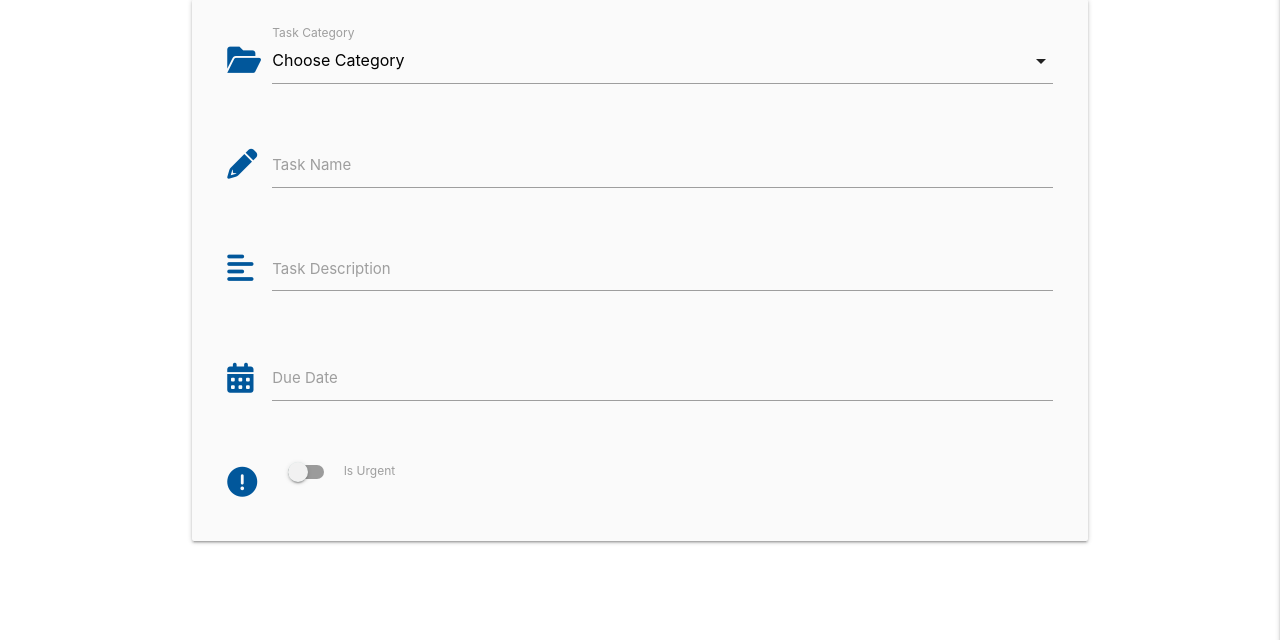
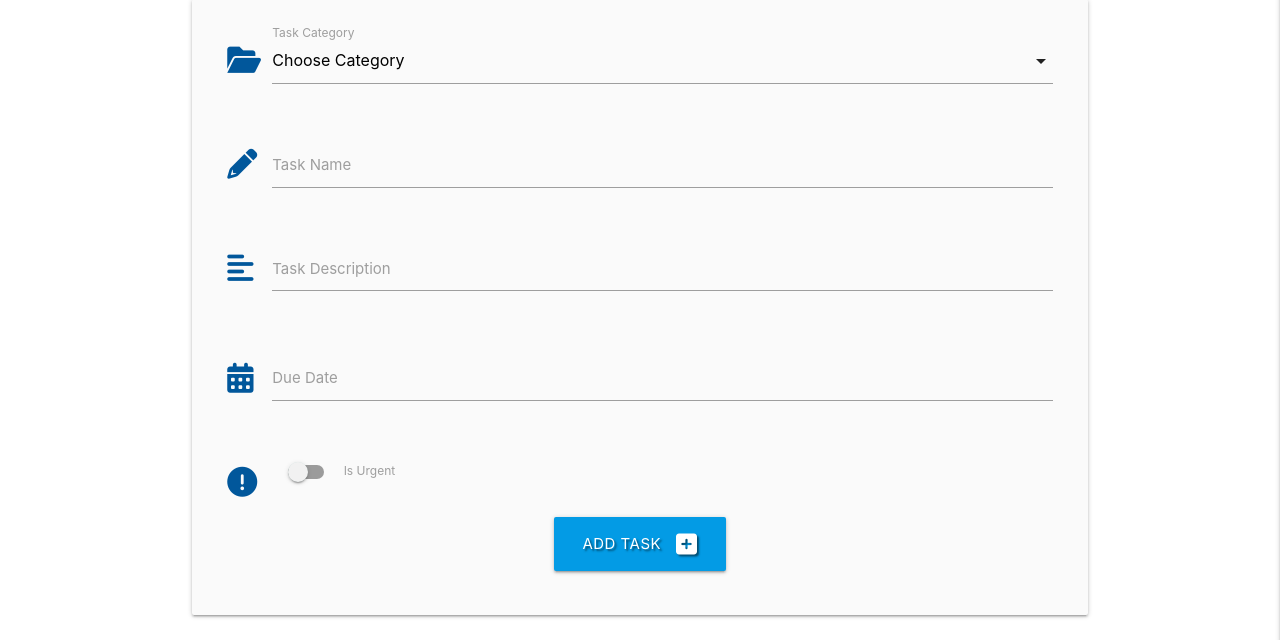
Before and after one commit to Carhul/flaskMiniProject, a Flask app: page /add_task in a window 1280 px wide. Shown: the part 160-800 px from the top of the page. Run offline with Flask 2, Linux system fonts and the light colour scheme; data that the repository does not hold is empty; some libraries are stand-ins or nearby versions.

Commit message:
Allow user to submit tasks to db

```diff
--- a/app.py
+++ b/app.py
@@ -98,8 +98,22 @@ def logout():
     return redirect(url_for("login"))
 
 
-@app.route("/add_task")
+@app.route("/add_task", methods=["GET", "POST"])
 def add_task():
+    if request.method == "POST":
+        is_urgent = "on" if request.form.get("is_urgent") else "off"
+        task = {
+            "category_name": request.form.get("category_name"),
+            "task_name": request.form.get("task_name"),
+            "task_description": request.form.get("task_description"),
+            "is_urgent": is_urgent,
+            "due_date": request.form.get("due_date"),
+            "created_by": session["user"]
+        }
+        mongo.db.tasks.insert_one(task)
+        flash("Task Successfully Added")
+        return redirect(url_for("get_tasks"))
+
     categories = mongo.db.categories.find().sort("category_name", 1)
     return render_template("add_task.html", categories=categories)
 
--- a/templates/add_task.html
+++ b/templates/add_task.html
@@ -4,7 +4,8 @@
     <h3 class="light-blue-text text-darken-4 center-align">Add Task</h3>
 
     <div class="row card-panel grey lighten-5">
-        <form class="col s12" method="POST" action="">
+        <form class="col s12" method="POST" action="{{ url_for('add_task') }}">
+            <!-- category selection -->
             <div class="row">
                 <div class="input-field col s12">
                     <i class="fa-solid fa-folder-open prefix light-blue-text text-darken-4"></i>
@@ -17,6 +18,7 @@
                     <label for="category_name">Task Category</label>
                 </div>
             </div>
+            <!-- task name -->
             <div class="row">
                 <div class="input-field col s12">
                     <i class="fa-solid fa-pencil prefix light-blue-text text-darken-4"></i>
@@ -25,6 +27,7 @@
                     <label for="task_name">Task Name</label>
                 </div>
             </div>
+            <!-- task description -->
             <div class="row">
                 <div class="input-field col s12">
                     <i class="fa-solid fa-align-left prefix light-blue-text text-darken-4"></i>
@@ -33,6 +36,7 @@
                     <label for="task_description">Task Description</label>
                 </div>
             </div>
+            <!-- due date picker -->
             <div class="row">
                 <div class="input-field col s12">
                     <i class="fa-solid fa-calendar-days prefix light-blue-text text-darken-4"></i>
@@ -40,6 +44,7 @@
                     <label for="due_date">Due Date</label>
                 </div>
             </div>
+            <!-- is urgent toggle -->
             <div class="row">
                 <div class="input-field col s12">
                     <div class="switch">
@@ -52,6 +57,14 @@
                     </div>
                 </div>
             </div>
+            <!-- submit button -->
+            <div class="row">
+                <div class="col s12 center-align">
+                    <button type="submit" class="btn-large light-blue darken-1 text-shadow">
+                        Add Task <i class="fa-solid fa-square-plus right"></i>
+                    </button>
+                </div>
+            </div>
         </form>
     </div>
 
--- a/templates/tasks.html
+++ b/templates/tasks.html
@@ -1,5 +1,7 @@
 {% extends "base.html" %}
 {% block content %}
+
+    <h3 class="light-blue-text text-darken-4 center-align">All Tasks</h3>
 
     <ul class="collapsible">
       {% for task in tasks %}
@@ -15,6 +17,7 @@
           <div class="collapsible-body">
               <strong>{{ task.category_name }}</strong>
               <p>{{ task.task_description }}</p>
+              <p><em>by: {{ task.created_by }}</em></p>
           </div>
       </li>
       {% endfor %}
```
